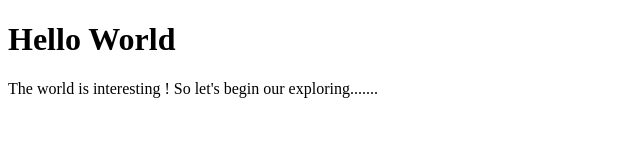
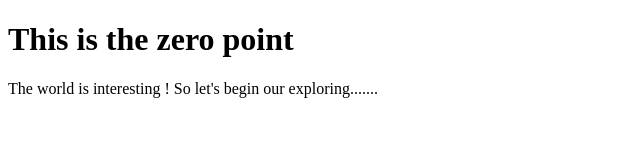
Before and after one commit to Dolphindiving/Dolphindiving.github.io, a plain HTML site: page index.html in a window 1280 px wide. Shown: the whole page, without its empty margins (0-640 px from the left). Drawn offline with Linux system fonts and the light colour scheme.

Commit message:
Update index.html

```diff
--- a/index.html
+++ b/index.html
@@ -1,7 +1,7 @@
 <!DOCTYPE html>
 <html>
 <body>
-<h1>Hello World</h1>
+<h1>This is the zero point</h1>
 <p>The world is interesting ! So let's begin our exploring.......</p>
 </body>
 </html>
```
